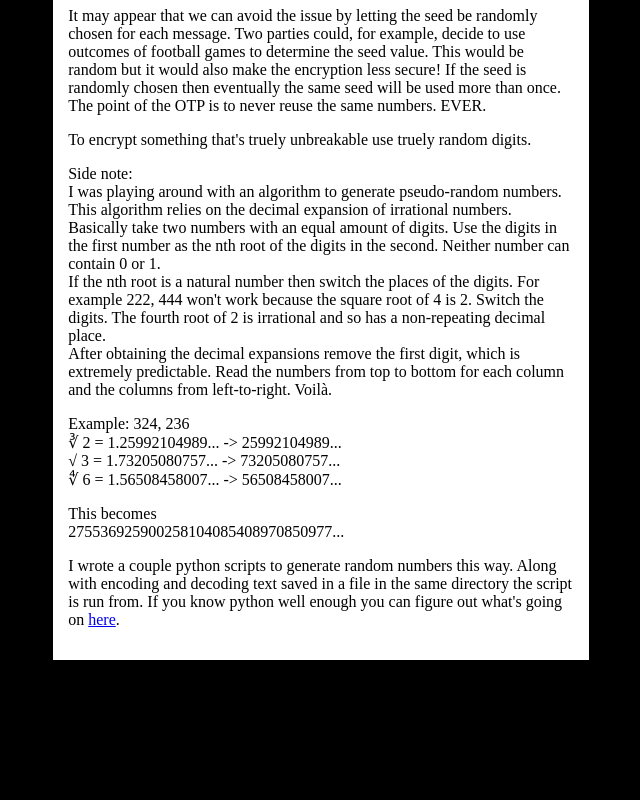
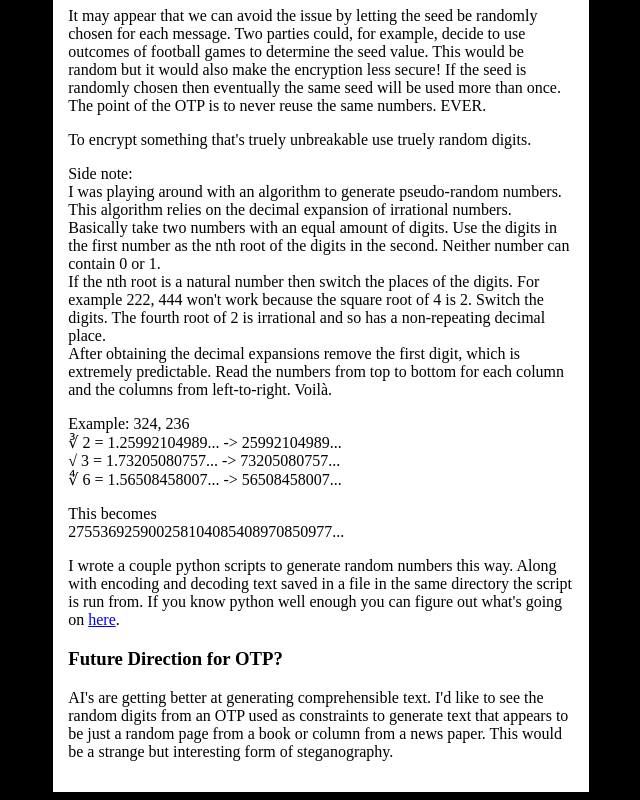
Before and after one commit to dodominder/dodominder.github.io, a plain HTML site: page blog/otppr.html in a window 1280 px wide. Shown: the part 1573-2373 px from the top of the page, without its empty margins (319-959 px from the left). Before the commit the page ends 2241 px from the top, so only its background shows below. Drawn offline with Linux system fonts and the light colour scheme.

Commit message:
additions

```diff
--- a/blog/otppr.html
+++ b/blog/otppr.html
@@ -97,7 +97,10 @@ I wrote a couple python scripts to generate random numbers this way. Along with
 If you know python well enough you can figure out what's going on <a href="https://github.com/dodominder/dodominder.github.io/tree/master/code/python/pseudoRandom_OTP" >here</a>.
 </p>
 
-
+<h3>Future Direction for OTP?</h3>
+<p>
+  AI's are getting better at generating comprehensible text. I'd like to see the random digits from an OTP used as constraints to generate text that appears to be just a random page from a book or column from a news paper. This would be a strange but interesting form of steganography.
+</p>
 
 
 </div>
```
